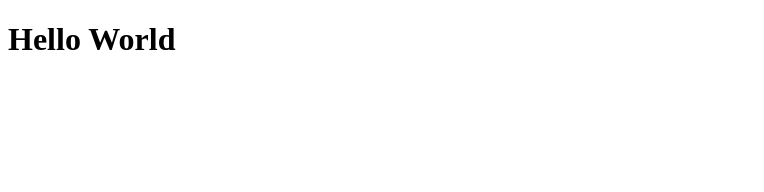
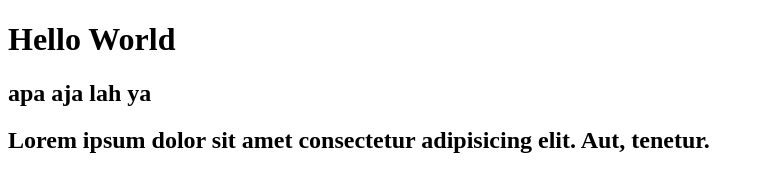
Before and after one commit to duls123/RevouNewBatch, a plain HTML site: page index.html in a window 1280 px wide. Shown: the whole page, without its empty margins (0-764 px from the left). Drawn offline with Linux system fonts and the light colour scheme.

Commit message:
nambahin h2

```diff
--- a/index.html
+++ b/index.html
@@ -5,5 +5,9 @@
   </head>
   <body>
     <h1>Hello World</h1>
+    <h2>apa aja lah ya</h2>
+    <h2>
+      Lorem ipsum dolor sit amet consectetur adipisicing elit. Aut, tenetur.
+    </h2>
   </body>
 </html>
```
